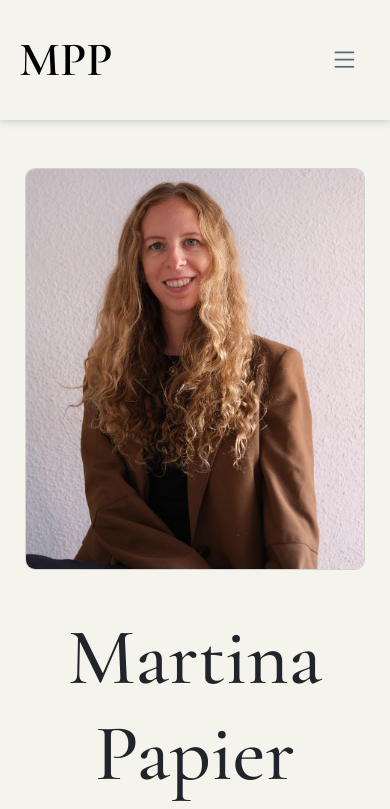
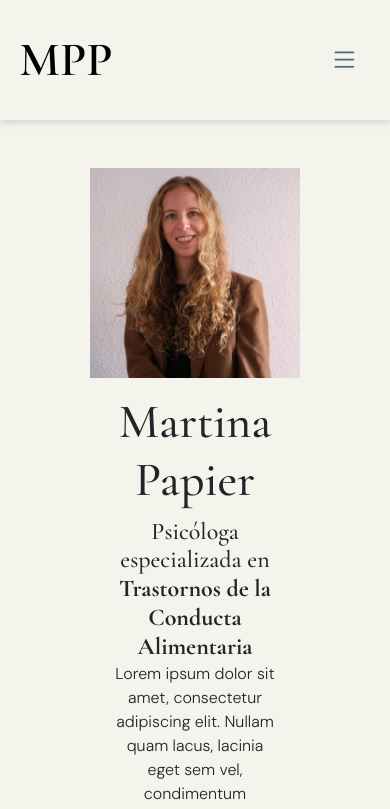
Before and after one commit to JoeDE88/martina_papier_psicologa, a React (Vite) app in the folder martina_papier_psicologa/: page / in a window 390 px wide. Shown: the top 809 px of the page. Built offline with nearby package versions, Linux system fonts and the light colour scheme.

Commit message:
fixed image css style for all screen sizes

```diff
--- a/martina_papier_psicologa/src/App.css
+++ b/martina_papier_psicologa/src/App.css
@@ -110,58 +110,79 @@ footer {
     margin: 0;
 }
 
-.foto {
-    display: flex;
-    justify-content: center;
-    align-items: center;
-    overflow: hidden;
-    border-radius: 10px;
-    max-width: 100%;
+.card {
+  --bs-card-border-radius: none
+}
+
+.foto-card {
+  max-width: 100%;
 }
 
 .profile-img {
-    width: 100%;
-    height: auto;
-    object-fit: cover;
+  width: 100%;
+  max-height: 100%;
+  object-fit: contain;
 }
 
-.profile-img:hover {
+.foto:hover {
   transform: scale(1.02);
   transition: transform 0.5s ease;
 }
 
-@media (min-width: 992px) {
-  .profile-img {
-    max-width: 450px;
-  }
-}
-
-@media (min-width: 1200px) {
-  .profile-img {
-    max-width: 550px;
-  }
-}
-
-@media (max-width: 991px) and (min-width: 768px) {
-  .profile-img {
-    max-height: 550px;
-  }
-}
-
 @media (max-width: 767px) {
-  .profile-img {
-    max-height: 400px;
-  }
-}
-
-@media (max-width: 767px) {
-  .text-container {
-    text-align: center;
-    padding: 0 50px;
-  }
 
   .text-container h1,
   .text-container h3 {
     margin-top: 1rem;
   }
 }
+
+@media (max-width:991px) {
+  .foto-card {
+    width: 60%;
+  }
+
+  .profile-img {
+    width: 100%;
+  }
+
+  .text-container {
+    padding-left: 10rem;
+    padding-right: 10rem;
+  }
+}
+
+@media (max-width:1200px){
+  h1 {
+    font-size: 3rem;
+  }
+
+  h3{
+    font-size: 1.5rem;
+  }
+}
+
+@media (max-width:767px){
+  .text-container {
+    padding-left: 8rem;
+    padding-right: 8rem;
+  }
+  h3{
+    margin: 0 !important;
+  }
+}
+
+@media (max-width:575px){
+  .text-container {
+      padding-left: 7rem;
+      padding-right: 7rem;
+      text-align: center;
+    }
+}
+
+@media (max-width:375px){
+  .text-container {
+      padding-left: 6rem;
+      padding-right: 6rem;
+    }
+}
--- a/martina_papier_psicologa/src/index.css
+++ b/martina_papier_psicologa/src/index.css
@@ -22,10 +22,10 @@ body {
 }
 
 h1 {
-  font-size: 5rem;
+  font-size: 4rem;
 }
 h3 {
-  font-size: 2.3rem;
+  font-size: 2.2rem;
 }
 
 p, a {
--- a/martina_papier_psicologa/src/pages/HomePage.jsx
+++ b/martina_papier_psicologa/src/pages/HomePage.jsx
@@ -6,20 +6,16 @@ export default function HomePage() {
     <>
       <Layout>
         <div className="container">
-          <div className="row mt-5 mb-5">
-            <div className="col-12 col-lg-5 mb-4 mb-lg-0 d-flex justify-content-center">
-              <div className="mt-4"></div>
-              <div className="card foto">
-                <img src={Martu_pic} alt="Martina Papier pic" className="img-fluid profile-img"/>
-              </div>
+          <div className="row mt-5 mb-5 d-flex justify-content-center">
+            <div className="col-12 col-lg-5 mb-lg-0 foto-card">
+                <img src={Martu_pic} alt="Martina Papier pic" className="img profile-img"/>
             </div>
-              <div className="col-12 col-lg-7 text-container">
+              <div className="col-12 col-lg-5 text-container">
                 <h1>Martina Papier </h1>
                 <h3>
                   Psicóloga especializada en{" "}
                   <b>Trastornos de la Conducta Alimentaria</b>
                 </h3>
-                <p>
                   <p>
                     Lorem ipsum dolor sit amet, consectetur adipiscing elit.
                     Nullam quam lacus, lacinia eget sem vel, condimentum
@@ -28,10 +24,8 @@ export default function HomePage() {
                     Phasellus id elit lectus. Pellentesque ut urna purus.
                     Suspendisse aliquam est nec velit congue hendrerit. Proin
                     vehicula semper nunc sed bibendum. Donec laoreet rutrum
-                    libero. Proin egestas vehicula semper. Nunc convallis ipsum
-                    vitae tincidunt pulvinar.{" "}
+                    libero. Proin egestas vehicula semper.{" "}
                   </p>
-                </p>
               </div>
           </div>
         </div>
```
Also changed, not shown: martina_papier_psicologa/src/assets/Martu_pic.jpg.
